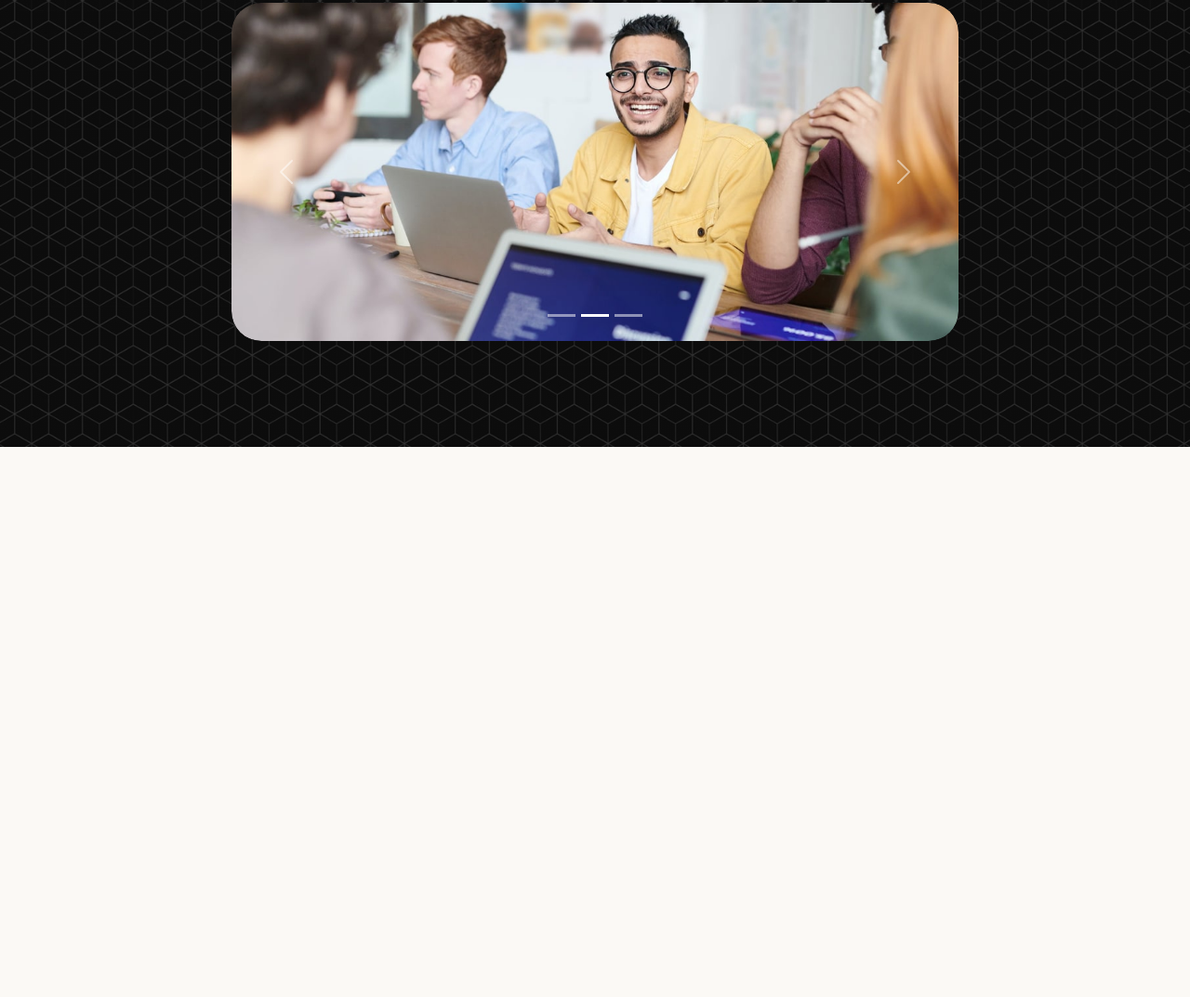
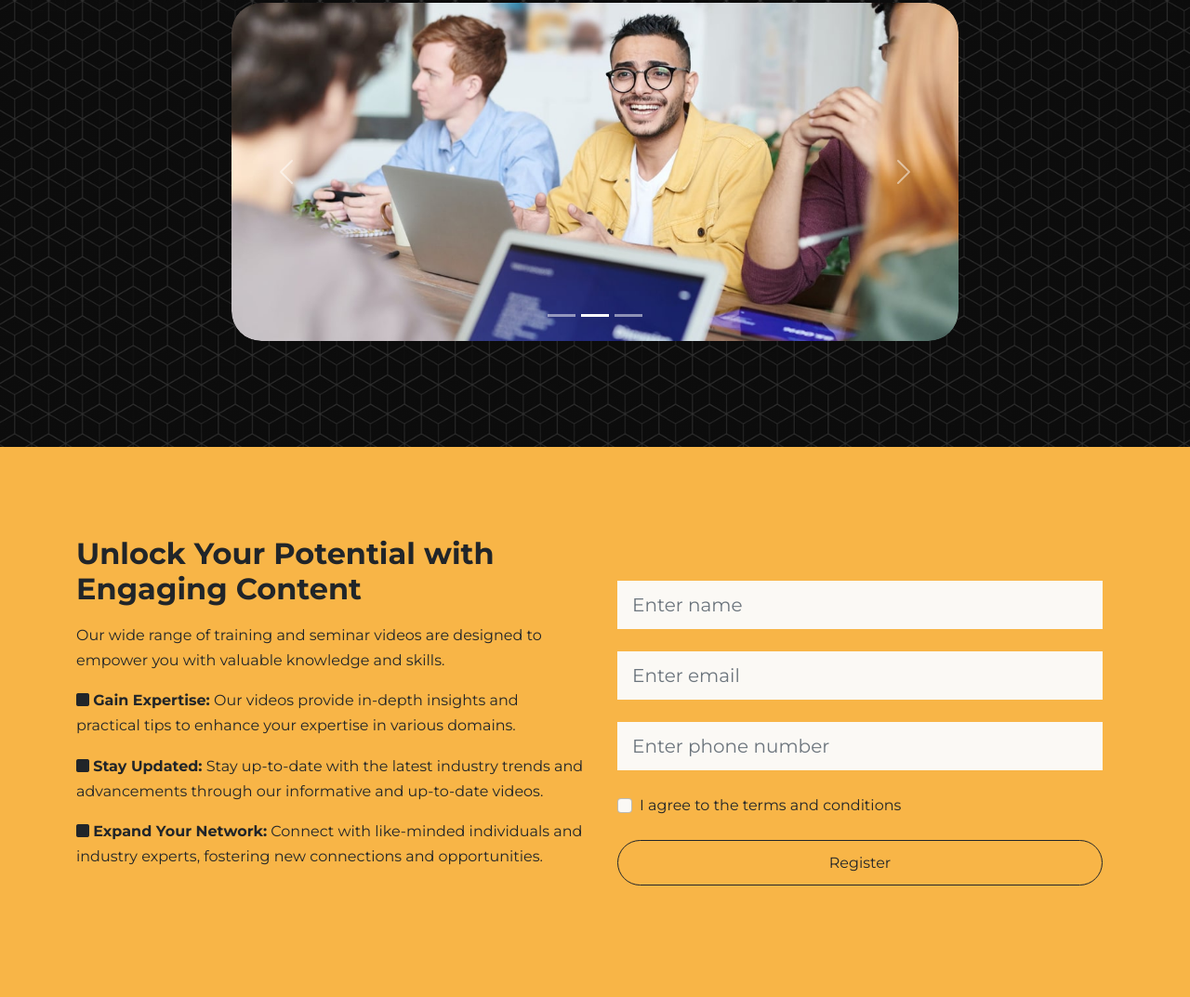
Before and after one commit to Copterxd4497/corsor-website, a website: page index.html in a window 1280 px wide. Shown: the part 519-1592 px from the top of the page at 93% size. Before the commit the page ends 1000 px from the top, so only its background shows below. Drawn offline with nearby package versions, Linux system fonts and the light colour scheme; files that its build step writes are made by us from their sources.

Commit message:
Update index.html

```diff
--- a/index.html
+++ b/index.html
@@ -122,6 +122,65 @@
     </div>
   </header>
 
+  <!-- Register -->
+  <section class="register bg-primary py-6 overflow-hidden">
+    <div class="container">
+      <div class="row">
+        <div class="col-lg-6">
+          <h2>Unlock Your Potential with Engaging Content</h2>
+          <p>
+            Our wide range of training and seminar videos are designed to
+            empower you with valuable knowledge and skills.
+          </p>
+
+          <ul class="list-unstyled vstack gap-3">
+            <li>
+              <i class="fas fa-square"></i>
+              <strong>Gain Expertise:</strong> Our videos provide in-depth
+              insights and practical tips to enhance your expertise in various
+              domains.
+            </li>
+            <li>
+              <i class="fas fa-square"></i>
+              <strong>Stay Updated:</strong> Stay up-to-date with the latest
+              industry trends and advancements through our informative and
+              up-to-date videos.
+            </li>
+            <li>
+              <i class="fas fa-square"></i>
+              <strong>Expand Your Network:</strong> Connect with like-minded
+              individuals and industry experts, fostering new connections and
+              opportunities.
+            </li>
+          </ul>
+        </div>
+        <div class="col-lg-6 p-4">
+          <form>
+            <div class="my-4">
+              <input type="text" class="form-control form-control-lg rounded-0 border-0" placeholder="Enter name" />
+            </div>
+            <div class="my-4">
+              <input type="email" class="form-control form-control-lg rounded-0 border-0" placeholder="Enter email" />
+            </div>
+            <div class="my-4">
+              <input type="text" class="form-control form-control-lg rounded-0 border-0"
+                placeholder="Enter phone number" />
+            </div>
+            <div class="form-check">
+              <input type="checkbox" class="form-check-input" value="" />
+              <label for="terms" class="form-check-label">
+                I agree to the terms and conditions
+              </label>
+            </div>
+            <div class="d-grid mt-4">
+              <button class="btn btn-outline-dark">Register</button>
+            </div>
+          </form>
+        </div>
+      </div>
+    </div>
+  </section>
+
   <script src="js/bootstrap.bundle.min.js"></script>
   <script src="js/script.js"></script>
 </body>
```
